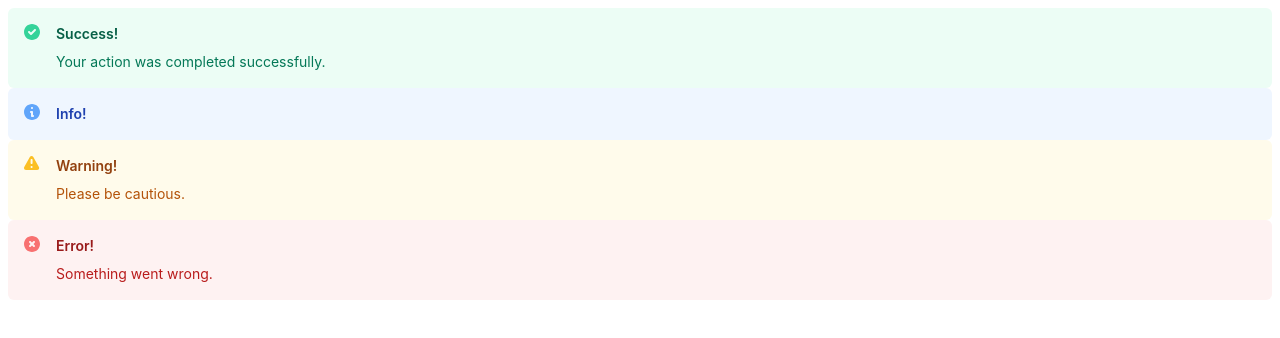
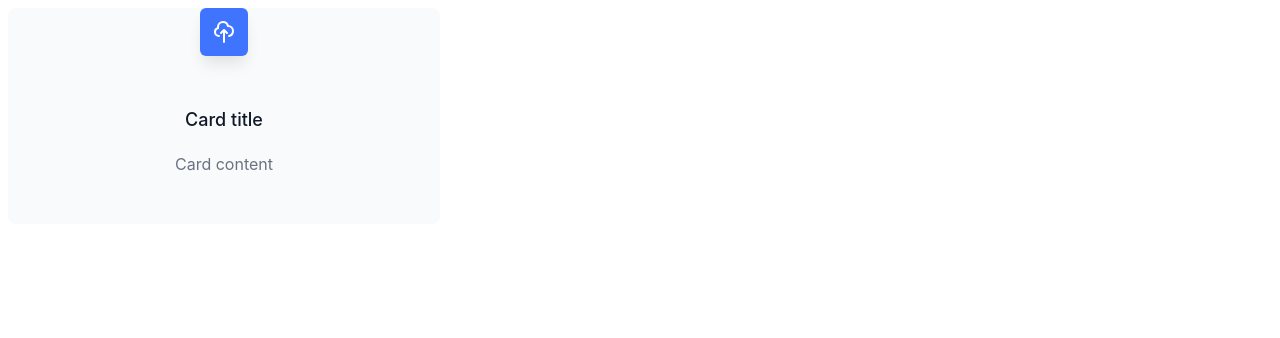
Before and after one commit to itsduzao/component-library, a React (Vite) app: page / in a window 1280 px wide. Shown: the top 338 px of the page. Built offline with nearby package versions, Linux system fonts and the light colour scheme.

Commit message:
wip: implement Card component with styles and icon support

```diff
--- a/src/App.tsx
+++ b/src/App.tsx
@@ -1,16 +1,9 @@
-import { Banner } from "./components/Banner/Banner";
+import { Card } from "./components/Card/Card";
 
 export function App() {
   return (
     <>
-      <Banner
-        status="success"
-        title="Success!"
-        content="Your action was completed successfully."
-      />
-      <Banner status="info" title="Info!" />
-      <Banner status="warning" title="Warning!" content="Please be cautious." />
-      <Banner status="error" title="Error!" content="Something went wrong." />
+      <Card title={"Card title"} content={"Card content"} />
     </>
   );
 }
--- /dev/null
+++ b/src/components/Card/Card.css
@@ -0,0 +1,43 @@
+.card-container {
+  display: flex;
+  flex-direction: column;
+  justify-content: center;
+  align-items: center;
+  gap: 2rem;
+  border-radius: 0.5rem;
+  background-color: #F9FAFB;
+  padding: 0 1.5rem 2rem 1.5rem;
+  max-width: min(24rem, 100%);
+  max-height: fit-content;
+}
+
+.icon-container {
+  display: flex;
+  flex-direction: column;
+  justify-content: center;
+  align-items: center;
+  box-shadow: 0px 4px 6px -2px #0000000D;
+  box-shadow: 0px 10px 15px -3px #0000001A;
+  border-radius: 6px;
+  background-color: #3F75FE;
+  width: 3rem;
+  height: 3rem;
+}
+
+.card-title {
+  color: #111827;
+  font-weight: 500;
+  font-size: 18px;
+  line-height: 28px;
+  font-family: Inter;
+  text-align: center;
+}
+
+.card-content {
+  color: #6B7280;
+  font-weight: 400;
+  font-size: 16px;
+  line-height: 24px;
+  font-family: Inter;
+  text-align: center;
+}
--- /dev/null
+++ b/src/components/Card/Card.tsx
@@ -0,0 +1,20 @@
+import { ReactElement } from "react";
+import "./Card.css";
+import { CardProps } from "./Card.types";
+import { IconUpload } from "./icons/IconUpload";
+
+export function Card({ icon: Icon, title, content }: CardProps): ReactElement {
+  const IconComponent = Icon || IconUpload;
+
+  return (
+    <div className="card-container">
+      <div className="icon-container">
+        <IconComponent />
+      </div>
+      <div className="card-text-wrapper">
+        <p className="card-title">{title}</p>
+        <p className="card-content">{content}</p>
+      </div>
+    </div>
+  );
+}
--- /dev/null
+++ b/src/components/Card/Card.types.ts
@@ -0,0 +1,5 @@
+export interface CardProps {
+  icon?: React.ComponentType<React.SVGProps<SVGSVGElement>>;
+  title: string;
+  content: string;
+}
--- /dev/null
+++ b/src/components/Card/icons/IconUpload.tsx
@@ -0,0 +1,24 @@
+import { SVGProps } from "react";
+
+export function IconUpload(props: SVGProps<SVGSVGElement>) {
+  return (
+    <svg
+      width="24"
+      height="24"
+      viewBox="0 0 24 24"
+      fill="none"
+      xmlns="http://www.w3.org/2000/svg"
+      role="img"
+      aria-label={props["aria-label"] || "Error"}
+      {...props}
+    >
+      <path
+        d="M7 16C4.79086 16 3 14.2091 3 12C3 10.0929 4.33457 8.4976 6.12071 8.09695C6.04169 7.74395 6 7.37684 6 7C6 4.23858 8.23858 2 11 2C13.4193 2 15.4373 3.71825 15.9002 6.00098C15.9334 6.00033 15.9666 6 16 6C18.7614 6 21 8.23858 21 11C21 13.419 19.2822 15.4367 17 15.9M15 13L12 10M12 10L9 13M12 10L12 22"
+        stroke="white"
+        stroke-width="2"
+        stroke-linecap="round"
+        stroke-linejoin="round"
+      />
+    </svg>
+  );
+}
```
